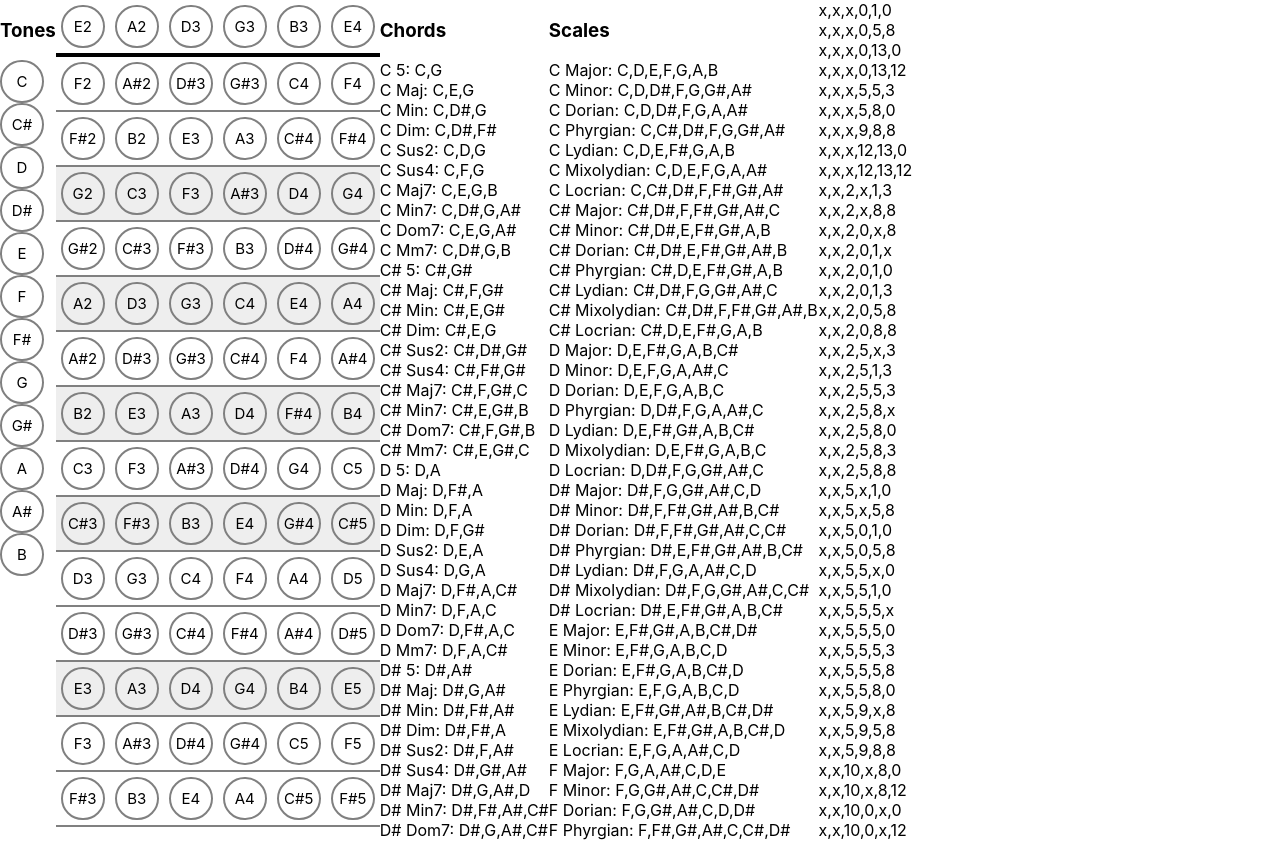
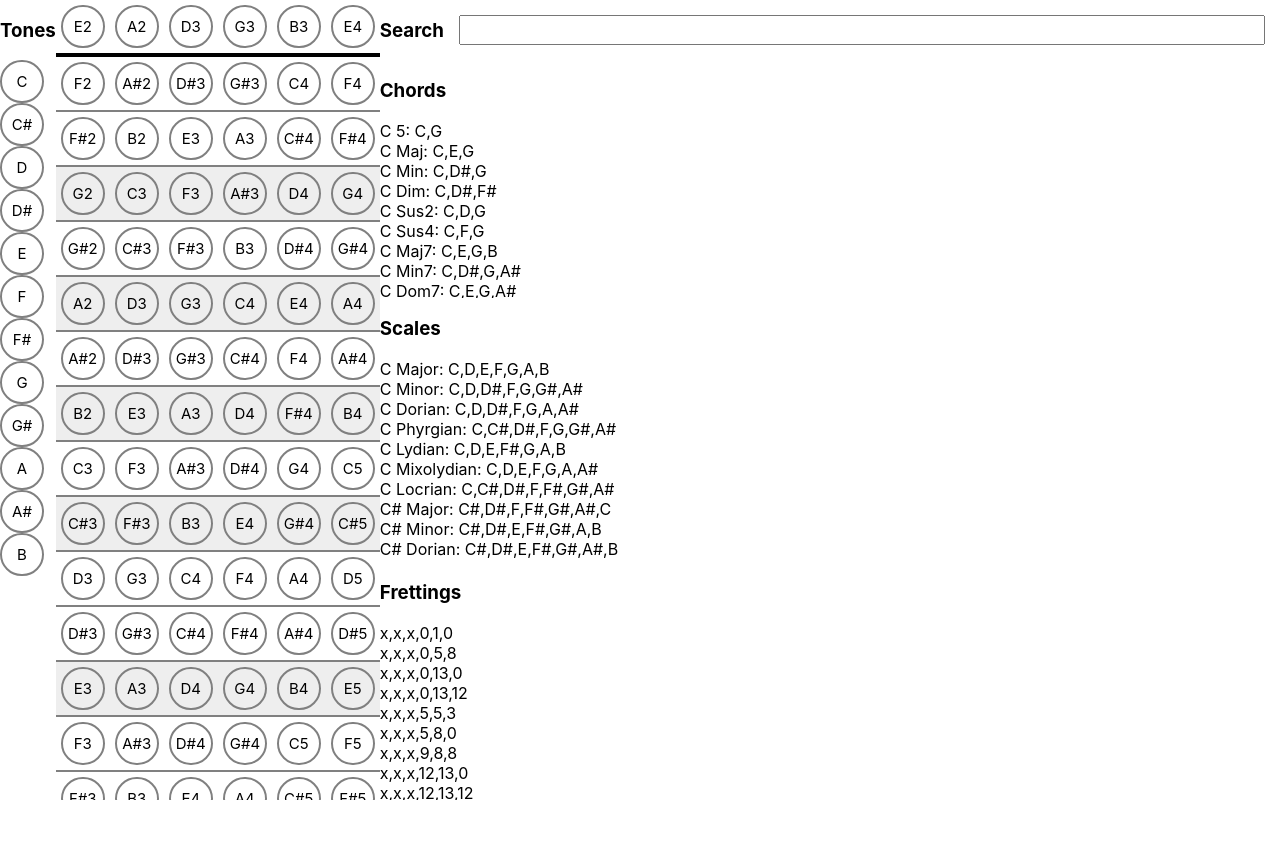
Before and after one commit to Macflash/String-Theory, a React (Create React App) app: page / in a window 1280 px wide. Shown: the top 842 px of the page. After the commit the page ends 800 px from the top, so only its background shows below. Built offline with nearby package versions, Linux system fonts and the light colour scheme.

Commit message:
update screen space usage

```diff
--- a/src/components/mainComponent.tsx
+++ b/src/components/mainComponent.tsx
@@ -23,13 +23,23 @@ export default class MainComponent extends PureComponent {
         this.frettings = this.neck.GenerateFrettings(Chord.Major(new Tone(0)));
     }
     render() {
-        return <div style={{ display: "flex", flexDirection: "row" }}>
+        return <div style={{ display: "flex", flexDirection: "row", overflow: "auto", width: "100%", height: "100%", position: "absolute" }}>
             <ToneListComponent />
             <NeckComponent neck={this.neck} />
-            <ChordListComponent chords={this.chords} />
-            <ScaleListComponent scales={this.scales} />
-            <div>
-                {this.frettings.map((f, i) => <div key={i}>{f.frets.map(n => n == -1 ? "x" : n).join(",")}</div>)}
+
+            <div style={{ flex: "auto", display: "flex", flexDirection: "column" }}>
+                <div style={{ flex: "none", flexDirection: "row", display: "flex" }}>
+                    <h3 style={{ flex: "none" }}>Search</h3>
+                    <input type="text" style={{ flex: "auto", margin: "15px" }} />
+                </div>
+                <ChordListComponent chords={this.chords} />
+                <ScaleListComponent scales={this.scales} />
+                <div style={{ flex: 1, display: "flex", flexDirection: "column", overflow: "auto" }}>
+                    <h3 style={{ flex: "none" }}>Frettings</h3>
+                    <div style={{ flex: "auto", overflow: "auto" }}>
+                        {this.frettings.map((f, i) => <div key={i}>{f.frets.map(n => n == -1 ? "x" : n).join(",")}</div>)}
+                    </div>
+                </div>
             </div>
         </div>;
     }
--- a/src/components/music/chordComponent.tsx
+++ b/src/components/music/chordComponent.tsx
@@ -55,9 +55,11 @@ export interface IChordListProps {
 
 export class ChordListComponent extends PureComponent<IChordListProps>{
     render() {
-        return <div>
-            <h3>Chords</h3>
-            {this.props.chords.map((chord, i) => <ConnectedChord key={i} chord={chord} />)}
+        return <div style={{ flex: 1, display: "flex", flexDirection: "column", overflow: "auto" }}>
+            <h3 style={{ flex: "none" }}>Chords</h3>
+            <div style={{ flex: "auto", overflow: "auto" }}>
+                {this.props.chords.map((chord, i) => <ConnectedChord key={i} chord={chord} />)}
+            </div>
         </div>;
     }
 }
--- a/src/components/music/scaleComponent.tsx
+++ b/src/components/music/scaleComponent.tsx
@@ -55,9 +55,11 @@ export interface IScaleListProps {
 
 export class ScaleListComponent extends PureComponent<IScaleListProps>{
     render() {
-        return <div>
-            <h3>Scales</h3>
-            {this.props.scales.map((scale, i) => <ConnectedScale key={i} scale={scale} />)}
+        return <div style={{ flex: 1, minHeight: "33%", display: "flex", flexDirection: "column", overflow: "auto" }}>
+            <h3 style={{ flex: "none" }}>Scales</h3>
+            <div style={{ overflow: "auto", flex: "auto" }}>
+                {this.props.scales.map((scale, i) => <ConnectedScale key={i} scale={scale} />)}
+            </div>
         </div>;
     }
 }
```
Also changed, not shown: src/components/music/frettingComponent.tsx (added), 1 other file (tests, documents, lock files or other folders).
